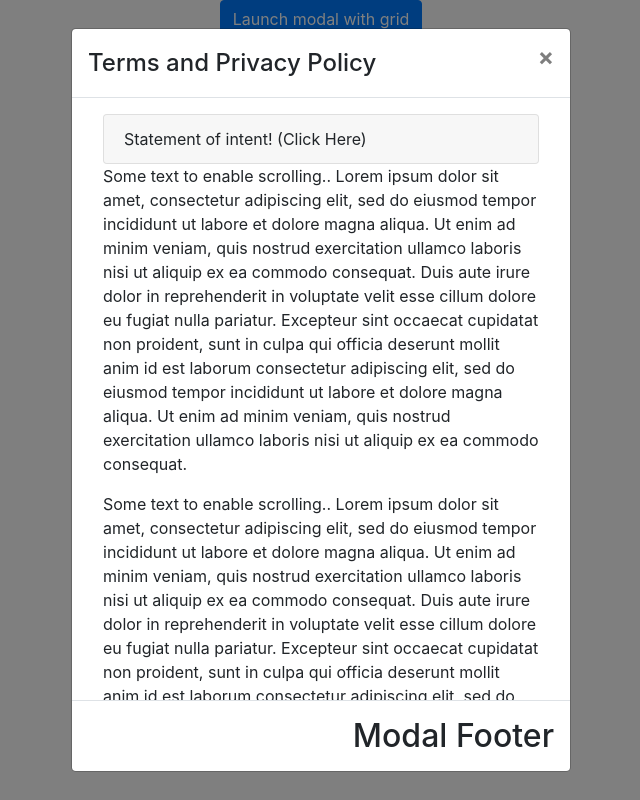
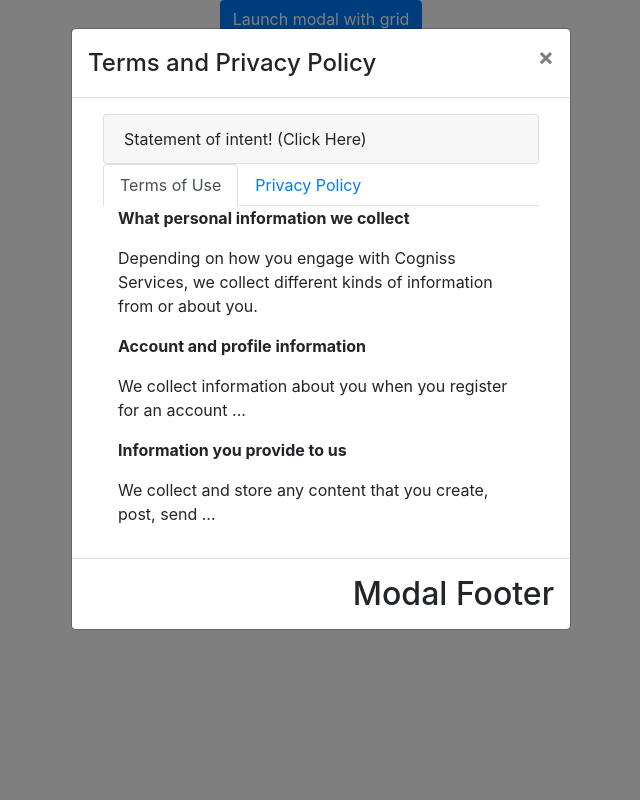
Before and after one commit to Adnan-edu/react-alertdialog, a React (Create React App) app in the folder reactdialog/: page / in a window 1280 px wide. Both pictures are taken after a click on the button "Launch modal with grid". Shown: the whole page, without its empty margins (319-959 px from the left). Built offline with nearby package versions, Linux system fonts and the light colour scheme.

Commit message:
Added Tabs

```diff
--- /dev/null
+++ b/reactdialog/src/myexample.css
@@ -0,0 +1,3 @@
+#accordionId {
+    background-color: rgb(188, 185, 185)
+}
--- a/reactdialog/src/myexample.js
+++ b/reactdialog/src/myexample.js
@@ -2,7 +2,7 @@ import React, { useState } from 'react';
 import Button from 'react-bootstrap/Button';
 import Modal from 'react-bootstrap/Modal';
 
-import {Container, Accordion, Card} from 'react-bootstrap';
+import {Container, Accordion, Card, Tabs, Tab} from 'react-bootstrap';
 
 function MydModalWithGrid(props) {  return (
     <Modal {...props} aria-labelledby="contained-modal-title-vcenter" scrollable="true">
@@ -14,7 +14,7 @@ function MydModalWithGrid(props) {  return (
       <Modal.Body className="show-grid">
             <Container>
                 <Accordion>
-                    <Card>
+                    <Card id="accordionId">
                         <Accordion.Toggle as={Card.Header} eventKey="0">
                         Statement of intent! (Click Here)
                         </Accordion.Toggle>
@@ -23,8 +23,9 @@ function MydModalWithGrid(props) {  return (
                         </Accordion.Collapse>
                     </Card>
                 </Accordion>
-                <p>Some text to enable scrolling.. Lorem ipsum dolor sit amet, consectetur adipiscing elit, sed do eiusmod tempor incididunt ut labore et dolore magna aliqua. Ut enim ad minim veniam, quis nostrud exercitation ullamco laboris nisi ut aliquip ex ea commodo consequat. Duis aute irure dolor in reprehenderit in voluptate velit esse cillum dolore eu fugiat nulla pariatur. Excepteur sint occaecat cupidatat non proident, sunt in culpa qui officia deserunt mollit anim id est laborum consectetur adipiscing elit, sed do eiusmod tempor incididunt ut labore et dolore magna aliqua. Ut enim ad minim veniam, quis nostrud exercitation ullamco laboris nisi ut aliquip ex ea commodo consequat.</p>
-                <p>Some text to enable scrolling.. Lorem ipsum dolor sit amet, consectetur adipiscing elit, sed do eiusmod tempor incididunt ut labore et dolore magna aliqua. Ut enim ad minim veniam, quis nostrud exercitation ullamco laboris nisi ut aliquip ex ea commodo consequat. Duis aute irure dolor in reprehenderit in voluptate velit esse cillum dolore eu fugiat nulla pariatur. Excepteur sint occaecat cupidatat non proident, sunt in culpa qui officia deserunt mollit anim id est laborum consectetur adipiscing elit, sed do eiusmod tempor incididunt ut labore et dolore magna aliqua. Ut enim ad minim veniam, quis nostrud exercitation ullamco laboris nisi ut aliquip ex ea commodo consequat.</p>
+            </Container>
+            <Container>
+                <ControlledTabs/>
             </Container>
       </Modal.Body>
       <Modal.Footer>
@@ -33,6 +34,46 @@ function MydModalWithGrid(props) {  return (
     </Modal>
   );
 };
+
+function ControlledTabs() {
+  const [key, setKey] = useState('home');
+
+  return (
+    <Tabs
+      id="controlled-tab-example"
+      activeKey={key}
+      onSelect={(k) => setKey(k)}
+    >
+      <Tab eventKey="home" title="Terms of Use">
+        <Container>
+          <p class="text-left font-weight-bold">What personal information we collect</p>
+          <p class="font-weight-normal">Depending on how you engage with Cogniss Services, we collect different kinds of information from or about you.</p>
+
+          <p class="text-left font-weight-bold">Account and profile information</p>
+          <p class="font-weight-normal">We collect information about you when you register for an account ...</p>
+
+          <p class="text-left font-weight-bold">Information you provide to us</p>
+          <p class="font-weight-normal">We collect and store any content that you create, post, send ...</p>
+        </Container>
+      </Tab>
+      <Tab eventKey="profile" title="Privacy Policy">
+        <Container>
+          <p class="text-left font-weight-bold">Privacy Policy</p>
+          <p class="text-left font-weight-bold">What personal information we collect</p>
+          <p class="font-weight-normal">Depending on how you engage with Cogniss Services, we collect different kinds of information from or about you.</p>
+
+          <p class="text-left font-weight-bold">Account and profile information</p>
+          <p class="font-weight-normal">We collect information about you when you register for an account ...</p>
+
+          <p class="text-left font-weight-bold">Information you provide to us</p>
+          <p class="font-weight-normal">We collect and store any content that you create, post, send ...</p>
+        </Container>
+      </Tab>
+    </Tabs>
+  );
+};
+
+
 
 export const Example = () => {
   const [modalShow, setModalShow] = useState(false);
```
